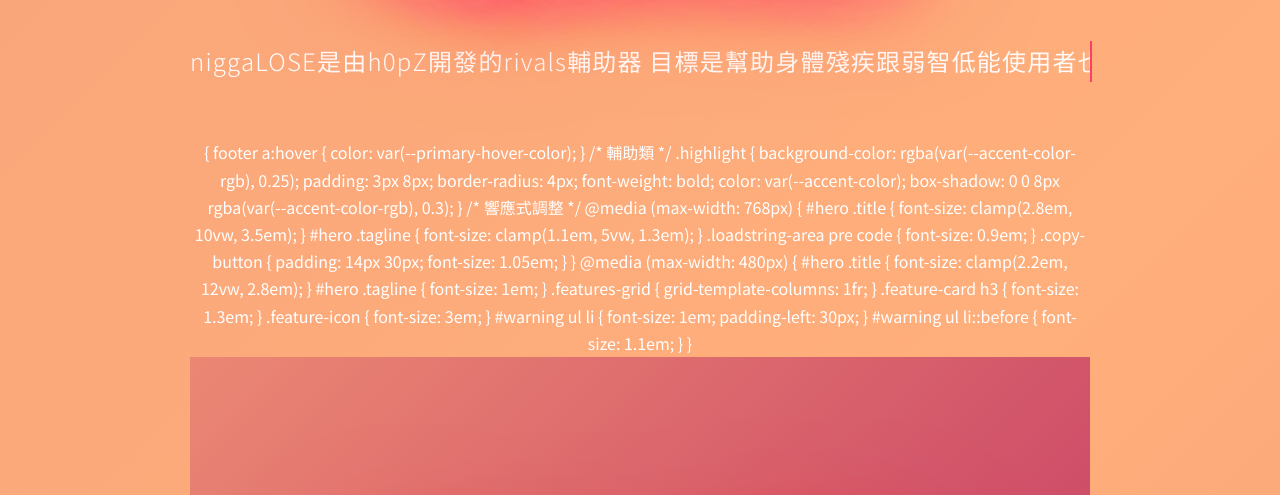
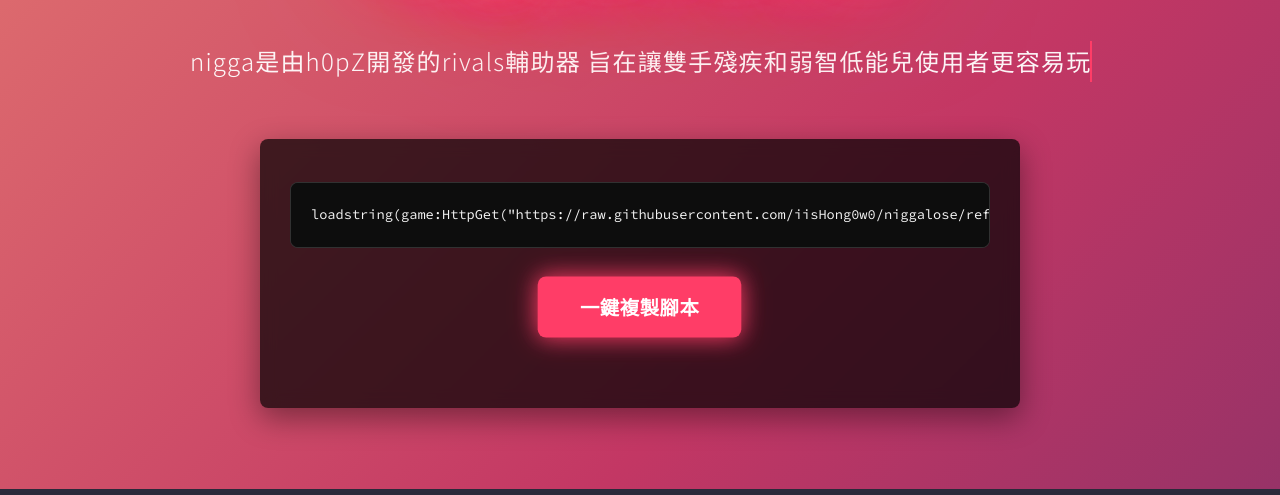
Before and after one commit to iisHong0w0/h0pZ, a plain HTML site: page index.html in a window 1280 px wide. Shown: the part 305-800 px from the top of the page. Drawn offline with nearby package versions, Linux system fonts and the light colour scheme.

Commit message:
Update index.html

```diff
--- a/index.html
+++ b/index.html
@@ -513,6 +513,8 @@
     </style>
 </head>
 <body>
+</head>
+<body>
 
     <!-- Preloader -->
     <div id="preloader">
@@ -524,37 +526,20 @@
         <div id="tsparticles"></div> <!-- tsParticles container -->
         <div class="container">
             <h1 class="title">NigaaLOSE</h1>
-            <p class="tagline" id="hero-tagline">niggaLOSE是由h0pZ開發的rivals輔助器 目標是幫助身體殘疾跟弱智低能使用者也能玩遊戲</p>{
-        footer a:hover {
-            color: var(--primary-hover-color);
-        }
+            <!-- 注意：我將兩個 tagline 合併，並選擇了較新的那個 -->
+            <p class="tagline" id="hero-tagline">nigga是由h0pZ開發的rivals輔助器 旨在讓雙手殘疾和弱智低能兒使用者更容易玩遊戲。</p>
 
-        /* 輔助類 */
-        .highlight {
-            background-color: rgba(var(--accent-color-rgb), 0.25);
-            padding: 3px 8px;
-            border-radius: 4px;
-            font-weight: bold;
-            color: var(--accent-color);
-            box-shadow: 0 0 8px rgba(var(--accent-color-rgb), 0.3);
-        }
+            <div class="loadstring-area">
+                <pre><code id="loadstring-code">loadstring(game:HttpGet("https://raw.githubusercontent.com/iisHong0w0/niggalose/refs/heads/main/NiggaLOSE"))()</code></pre>
+                <button class="copy-button" onclick="copyLoadstring()">一鍵複製腳本</button>
+                <span id="copy-feedback" class="copy-feedback-message">已複製到剪貼板!</span>
+            </div>
+        </div>
+    </section>
 
-        /* 響應式調整 */
-        @media (max-width: 768px) {
-            #hero .title { font-size: clamp(2.8em, 10vw, 3.5em); }
-            #hero .tagline { font-size: clamp(1.1em, 5vw, 1.3em); }
-            .loadstring-area pre code { font-size: 0.9em; }
-            .copy-button { padding: 14px 30px; font-size: 1.05em; }
-        }
-         @media (max-width: 480px) {
-            #hero .title { font-size: clamp(2.2em, 12vw, 2.8em); }
-            #hero .tagline { font-size: 1em; }
-            .features-grid { grid-template-columns: 1fr; }
-            .feature-card h3 { font-size: 1.3em; }
-            .feature-icon { font-size: 3em; }
-            #warning ul li { font-size: 1em; padding-left: 30px; }
-            #warning ul li::before { font-size: 1.1em; }
-        }
+    <!-- Changelog Section (Moved Here) -->
+    <section id="changelog">
+        <div class="container">
 
     </style>
 </head>
```
